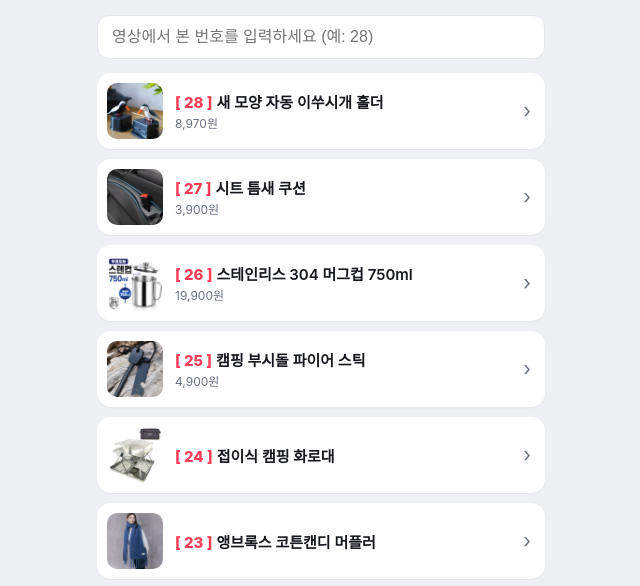
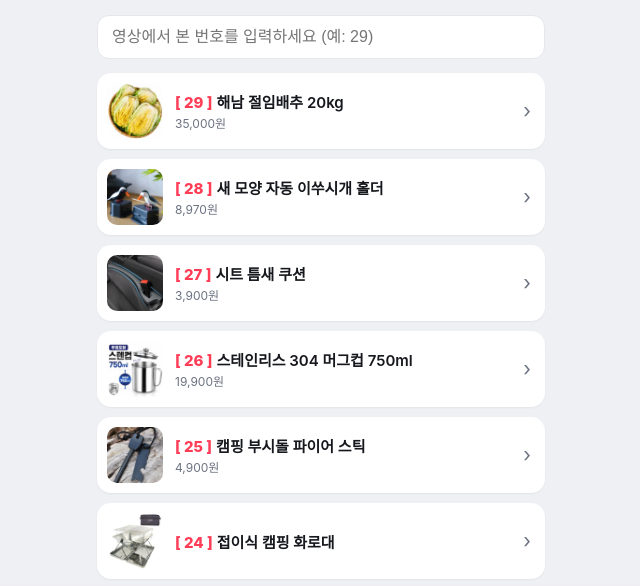
Before and after one commit to 9crisander51228-ui/shopping_kmp, a plain HTML site: page index.html in a window 1280 px wide. Shown: the part 174-760 px from the top of the page, without its empty margins (319-959 px from the left). Drawn offline with Linux system fonts and the light colour scheme.

Commit message:
links 2026-11-17 03:44

```diff
--- a/index.html
+++ b/index.html
@@ -25,8 +25,9 @@ a.it:active{transform:scale(.98)} a.it.hit{outline:3px solid var(--accent)}
 .disc{color:var(--sub);font-size:11px;text-align:center;margin-top:22px;line-height:1.5}
 </style></head><body><div class="wrap">
 <div class="head"><img class="av" src="avatar.jpg" alt=""><h1>유나의 꿀템 발견</h1><div class="bio">@yuna_item</div></div>
-<div class="find"><input id="q" inputmode="numeric" placeholder="영상에서 본 번호를 입력하세요 (예: 28)"></div>
+<div class="find"><input id="q" inputmode="numeric" placeholder="영상에서 본 번호를 입력하세요 (예: 29)"></div>
 <div id="list">
+<a class="it" id="n29" data-no="29" href="https://link.coupang.com/a/iJxp0C7DCC" target="_blank" rel="sponsored nofollow noopener"><img class="th" src="img/29.jpg" alt="" loading="lazy"><div class="tx"><div class="nm"><span class="no">[ 29 ]</span>해남 절임배추 20kg</div><div class="pr">35,000원</div></div><span class="go">›</span></a>
 <a class="it" id="n28" data-no="28" href="https://link.coupang.com/a/iJwZXNZrYO" target="_blank" rel="sponsored nofollow noopener"><img class="th" src="img/28.jpg" alt="" loading="lazy"><div class="tx"><div class="nm"><span class="no">[ 28 ]</span>새 모양 자동 이쑤시개 홀더</div><div class="pr">8,970원</div></div><span class="go">›</span></a>
 <a class="it" id="n27" data-no="27" href="https://link.coupang.com/a/iIsJGHFXZk" target="_blank" rel="sponsored nofollow noopener"><img class="th" src="img/27.jpg" alt="" loading="lazy"><div class="tx"><div class="nm"><span class="no">[ 27 ]</span>시트 틈새 쿠션</div><div class="pr">3,900원</div></div><span class="go">›</span></a>
 <a class="it" id="n26" data-no="26" href="https://link.coupang.com/a/iIbk1rib9g" target="_blank" rel="sponsored nofollow noopener"><img class="th" src="img/26.jpg" alt="" loading="lazy"><div class="tx"><div class="nm"><span class="no">[ 26 ]</span>스테인리스 304 머그컵 750ml</div><div class="pr">19,900원</div></div><span class="go">›</span></a>
```
Also changed, not shown: img/29.jpg (added).
